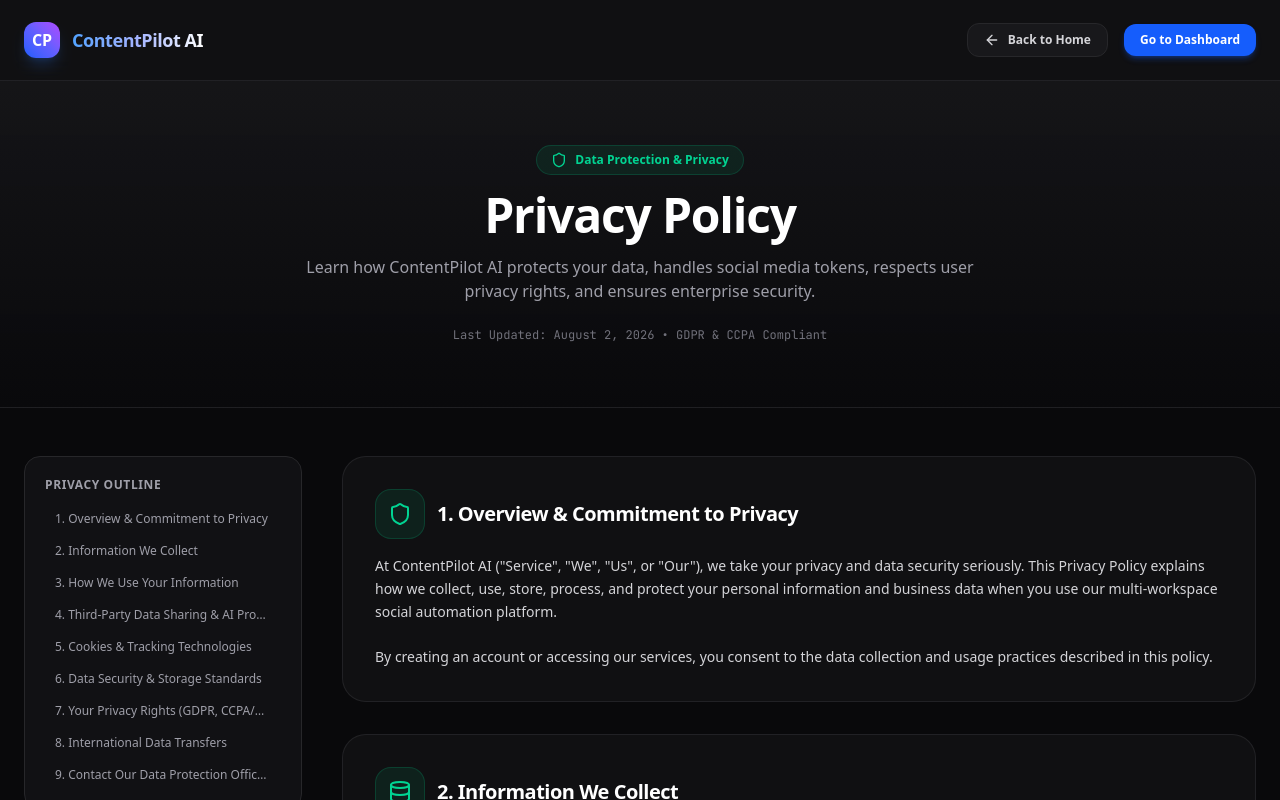
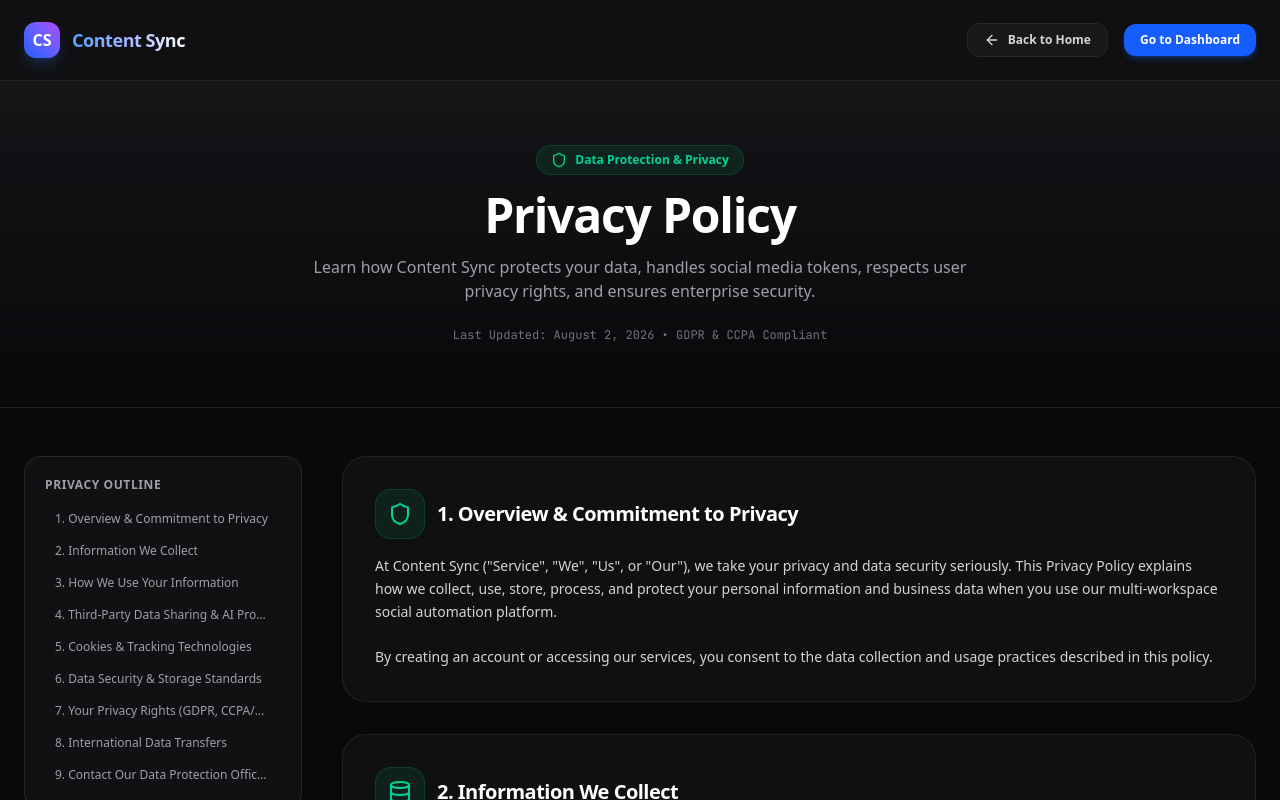
Before and after one commit to khadka27/content-sync, a Next.js app: page /privacy in a window 1280 px wide. Shown: the top 800 px of the page. Built offline with nearby package versions, Linux system fonts and the light colour scheme.

Commit message:
chore: rename project from ContentPilot AI to Content Sync across all app pages and components

```diff
--- a/src/app/layout.tsx
+++ b/src/app/layout.tsx
@@ -4,7 +4,7 @@
 import { AuthProvider } from '@/components/providers/AuthProvider';
 
 export const metadata: Metadata = {
-  title: 'ContentPilot AI | Multi-Workspace Social Automation SaaS',
+  title: 'Content Sync | Multi-Workspace Social Automation SaaS',
   description: 'AI-powered social media automation platform for multi-website management, content scheduling, and analytics across 10 social platforms.',
   keywords: 'social media automation, content scheduling, AI content, multi-platform posting',
 };
--- a/src/app/login/page.tsx
+++ b/src/app/login/page.tsx
@@ -355,7 +355,7 @@
           </div>
           <div className="flex flex-col">
             <span className="text-base font-extrabold tracking-tight text-white flex items-center gap-1.5">
-              ContentPilot <span className="gradient-text">AI</span>
+              Content Sync <span className="gradient-text">AI</span>
             </span>
             <span className="text-[10px] text-zinc-400 font-mono">Multi-Workspace Social Engine</span>
           </div>
@@ -376,7 +376,7 @@
           fallback={
             <div className="glass p-8 rounded-3xl text-center space-y-4">
               <Loader2 className="w-8 h-8 text-blue-400 animate-spin mx-auto" />
-              <p className="text-xs text-zinc-400">Loading ContentPilot Auth Portal...</p>
+              <p className="text-xs text-zinc-400">Loading Content Sync Auth Portal...</p>
             </div>
           }
         >
@@ -386,7 +386,7 @@
 
       {/* Footer */}
       <footer className="relative z-10 p-4 text-center text-xs text-zinc-600 border-t border-white/[0.04]">
-        © 2026 ContentPilot AI. All rights reserved. ·{' '}
+        © 2026 Content Sync Inc. All rights reserved. ·{' '}
         <a href="/privacy" className="hover:text-zinc-400 underline transition">Privacy Policy</a> ·{' '}
         <a href="/terms" className="hover:text-zinc-400 underline transition">Terms of Service</a>
       </footer>
--- a/src/app/page.tsx
+++ b/src/app/page.tsx
@@ -85,7 +85,7 @@
             </div>
             <div>
               <span className="font-extrabold text-base tracking-tight gradient-text">
-                ContentPilot AI
+                Content Sync
               </span>
               <span className="ml-2 text-[9px] font-bold px-1.5 py-0.5 rounded-full badge-neon-blue uppercase tracking-widest">
                 v2.4
@@ -142,7 +142,7 @@
 
           {/* Sub-headline */}
           <p className="text-base sm:text-lg text-zinc-400 max-w-2xl mx-auto leading-relaxed mb-10 animate-slide-up" style={{ animationDelay: '0.1s' }}>
-            ContentPilot AI scrapes blog posts, transforms URLs into platform-native posts, generates carousel decks & video scripts, and auto-publishes on your schedule - across every major social network.
+            Content Sync scrapes blog posts, transforms URLs into platform-native posts, generates carousel decks & video scripts, and auto-publishes on your schedule — across every major social network.
           </p>
 
           {/* CTAs */}
@@ -151,7 +151,7 @@
               href="/dashboard"
               className="group w-full sm:w-auto px-8 py-4 rounded-2xl bg-gradient-to-r from-blue-600 via-indigo-600 to-purple-600 animate-gradient hover:opacity-90 text-white font-bold text-sm shadow-2xl shadow-blue-700/30 transition-all btn-glow flex items-center justify-center gap-3"
             >
-              <span>Open ContentPilot AI</span>
+              <span>Open Content Sync</span>
               <ArrowRight className="w-4 h-4 group-hover:translate-x-1 transition-transform" />
             </Link>
 
@@ -242,37 +242,28 @@
             <div className="absolute inset-0 -z-10 flex items-center justify-center pointer-events-none">
               <div className="w-[600px] h-[300px] bg-blue-600/15 rounded-full blur-[100px]" />
             </div>
-            <div className="inline-flex items-center gap-2 px-3.5 py-1.5 rounded-full badge-neon-blue text-xs font-bold mb-6">
-              <CheckCircle2 className="w-3.5 h-3.5 text-blue-400" />
-              <span>Start free · No credit card required</span>
+            <div className="max-w-4xl mx-auto space-y-6">
+              <h2 className="text-3xl sm:text-5xl font-black tracking-tight text-white font-display">
+                Ready to Accelerate Your Social Growth?
+              </h2>
+              <p className="text-sm text-zinc-300 max-w-lg mx-auto">
+                Join 200+ teams already using Content Sync to automate their entire social media workflow.
+              </p>
+
+              <div className="pt-4 flex justify-center">
+                <Link
+                  href="/dashboard"
+                  className="px-8 py-4 rounded-2xl bg-white text-zinc-950 font-extrabold text-sm hover:bg-zinc-100 transition shadow-2xl flex items-center gap-2"
+                >
+                  <span>Launch Content Sync →</span>
+                </Link>
+              </div>
             </div>
-            <h2 className="text-3xl sm:text-4xl font-black tracking-tight font-display text-white mb-4">
-              Ready to 10× your content output?
-            </h2>
-            <p className="text-zinc-300 text-sm mb-8 max-w-md mx-auto">
-              Join 200+ teams already using ContentPilot AI to automate their entire social media workflow.
-            </p>
-            <Link
-              href="/dashboard"
-              className="inline-flex items-center gap-3 px-8 py-4 rounded-2xl bg-gradient-to-r from-blue-600 to-indigo-600 hover:from-blue-500 hover:to-indigo-500 text-white font-bold shadow-2xl shadow-blue-700/40 transition-all btn-glow"
-            >
-              <span>Launch ContentPilot AI →</span>
-            </Link>
           </div>
         </section>
       </main>
 
       {/* ── Footer ───────────────────────────────────────────── */}
-      <footer className="border-t border-white/[0.06] py-10 px-6">
-        <div className="max-w-7xl mx-auto flex flex-col md:flex-row items-center justify-between gap-6 text-xs text-zinc-500">
-          <div className="flex items-center gap-3">
-            <div className="w-7 h-7 rounded-lg bg-gradient-to-tr from-blue-600 to-indigo-500 flex items-center justify-center font-bold text-white text-[10px] shadow glow-sm-blue">
-              CP
-            </div>
-            <span className="font-bold text-zinc-300 text-sm">ContentPilot AI</span>
-            <span className="font-mono text-zinc-600">&bull; v2.4.0</span>
-          </div>
-
           <div className="flex flex-wrap items-center gap-6 text-zinc-400">
             {[
               { label: 'Dashboard', href: '/dashboard' },
--- a/src/app/privacy/page.tsx
+++ b/src/app/privacy/page.tsx
@@ -14,8 +14,8 @@
 } from 'lucide-react';
 
 export const metadata = {
-  title: 'Privacy Policy | ContentPilot AI',
-  description: 'Privacy Policy and Data Protection standards for ContentPilot AI Multi-Workspace Social Automation Platform.',
+  title: 'Privacy Policy | Content Sync',
+  description: 'Privacy Policy and Data Protection standards for Content Sync Multi-Workspace Social Automation Platform.',
 };
 
 export default function PrivacyPage() {
@@ -26,7 +26,7 @@
       id: 'overview',
       title: '1. Overview & Commitment to Privacy',
       icon: Shield,
-      content: `At ContentPilot AI ("Service", "We", "Us", or "Our"), we take your privacy and data security seriously. This Privacy Policy explains how we collect, use, store, process, and protect your personal information and business data when you use our multi-workspace social automation platform.
+      content: `At Content Sync ("Service", "We", "Us", or "Our"), we take your privacy and data security seriously. This Privacy Policy explains how we collect, use, store, process, and protect your personal information and business data when you use our multi-workspace social automation platform.
 
 By creating an account or accessing our services, you consent to the data collection and usage practices described in this policy.`,
     },
@@ -34,7 +34,7 @@
       id: 'information-collected',
       title: '2. Information We Collect',
       icon: Database,
-      content: `We collect several categories of information to operate, optimize, and secure ContentPilot AI:
+      content: `We collect several categories of information to operate, optimize, and secure Content Sync:
 
 - Account & Profile Data: Full name, email address, company name, profile avatar, billing preferences, and encrypted password credentials.
 - Workspace & Integration Data: Domain URLs, RSS feed links, connected social media account identifiers, and OAuth access tokens (Facebook Pages, Instagram, X, LinkedIn, Threads, Pinterest, Telegram, Discord).
@@ -66,7 +66,7 @@
       id: 'cookies',
       title: '5. Cookies & Tracking Technologies',
       icon: Cookie,
-      content: `ContentPilot AI utilizes essential cookies and local storage tokens to maintain authenticated sessions, store workspace preferences (such as light/dark mode and active workspace selection), and secure API interactions.
+      content: `Content Sync utilizes essential cookies and local storage tokens to maintain authenticated sessions, store workspace preferences (such as light/dark mode and active workspace selection), and secure API interactions.
 
 - Essential Cookies: Strictly necessary for login sessions, CSRF protection, and navigation security.
 - Functional Storage: Preserves active workspace context and temporary post drafts.
@@ -91,13 +91,13 @@
 - Right to Access & Portability: Request a copy of the personal data and workspace content stored in your account.
 - Right to Rectification: Correct inaccurate or incomplete profile and organization details.
 - Right to Erasure ("Right to be Forgotten"): Request permanent deletion of your account and associated social connection tokens.
-- Right to Withdraw Consent: Revoke social media OAuth connections at any time directly through ContentPilot AI settings or your social media provider's account security page.`,
+- Right to Withdraw Consent: Revoke social media OAuth connections at any time directly through Content Sync settings or your social media provider's account security page.`,
     },
     {
       id: 'international-transfers',
       title: '8. International Data Transfers',
       icon: Globe,
-      content: `ContentPilot AI operates globally. Information collected from users in the European Economic Area (EEA), United Kingdom, or other regions may be transferred to and processed on secure servers located in the United States or other countries with equivalent data protection standards under standard contractual clauses (SCCs).`,
+      content: `Content Sync operates globally. Information collected from users in the European Economic Area (EEA), United Kingdom, or other regions may be transferred to and processed on secure servers located in the United States or other countries with equivalent data protection standards under standard contractual clauses (SCCs).`,
     },
     {
       id: 'contact-privacy',
@@ -105,9 +105,9 @@
       icon: HelpCircle,
       content: `If you wish to exercise your privacy rights, request data deletion, or submit questions regarding this Privacy Policy, please contact our Data Protection Officer:
 
-- Email: privacy@contentpilot.ai
-- Security Portal: https://contentpilot.ai/security
-- Postal Address: ContentPilot AI Inc., Attn: Privacy Officer, Legal Dept.`,
+- Email: privacy@contentsync.ai
+- Security Portal: https://contentsync.ai/security
+- Postal Address: Content Sync Inc., Attn: Privacy Officer, Legal Dept.`,
     },
   ];
 
@@ -119,10 +119,10 @@
           <div className="flex items-center gap-3">
             <Link href="/" className="flex items-center gap-3 hover:opacity-90 transition">
               <div className="w-9 h-9 rounded-xl bg-gradient-to-tr from-blue-600 via-indigo-500 to-purple-500 flex items-center justify-center font-bold text-white shadow-lg shadow-blue-500/20">
-                CP
+                CS
               </div>
               <span className="font-extrabold text-lg tracking-tight bg-clip-text text-transparent bg-gradient-to-r from-blue-400 via-indigo-300 to-white">
-                ContentPilot AI
+                Content Sync
               </span>
             </Link>
           </div>
@@ -156,7 +156,7 @@
             Privacy Policy
           </h1>
           <p className="text-zinc-400 text-sm sm:text-base max-w-2xl mx-auto">
-            Learn how ContentPilot AI protects your data, handles social media tokens, respects user privacy rights, and ensures enterprise security.
+            Learn how Content Sync protects your data, handles social media tokens, respects user privacy rights, and ensures enterprise security.
           </p>
           <div className="pt-2 text-xs text-zinc-500 font-mono">
             Last Updated: {lastUpdated} &bull; GDPR & CCPA Compliant
@@ -194,10 +194,10 @@
               We never sell your data or use your private workspace posts for public AI training.
             </p>
             <a
-              href="mailto:privacy@contentpilot.ai"
+              href="mailto:privacy@contentsync.ai"
               className="text-emerald-400 font-semibold underline block hover:text-emerald-300"
             >
-              privacy@contentpilot.ai
+              privacy@contentsync.ai
             </a>
           </div>
         </aside>
@@ -229,7 +229,7 @@
 
           {/* Bottom Footer Notice */}
           <div className="p-6 rounded-2xl bg-zinc-900 border border-zinc-800 text-center text-xs text-zinc-400 space-y-2">
-            <p>&copy; {new Date().getFullYear()} ContentPilot AI Inc. All rights reserved.</p>
+            <p>&copy; {new Date().getFullYear()} Content Sync Inc. All rights reserved.</p>
             <div className="flex items-center justify-center gap-4 text-zinc-500 pt-1">
               <Link href="/privacy" className="hover:text-zinc-300 underline">
                 Privacy Policy
--- a/src/app/terms/page.tsx
+++ b/src/app/terms/page.tsx
@@ -13,8 +13,8 @@
 } from 'lucide-react';
 
 export const metadata = {
-  title: 'Terms & Conditions | ContentPilot AI',
-  description: 'Terms of Service and Conditions of Use for ContentPilot AI Multi-Workspace Social Automation Platform.',
+  title: 'Terms & Conditions | Content Sync',
+  description: 'Terms of Service and Conditions of Use for Content Sync Multi-Workspace Social Automation Platform.',
 };
 
 export default function TermsPage() {
@@ -128,10 +128,10 @@
           <div className="flex items-center gap-3">
             <Link href="/" className="flex items-center gap-3 hover:opacity-90 transition">
               <div className="w-9 h-9 rounded-xl bg-gradient-to-tr from-blue-600 via-indigo-500 to-purple-500 flex items-center justify-center font-bold text-white shadow-lg shadow-blue-500/20">
-                CP
+                CS
               </div>
               <span className="font-extrabold text-lg tracking-tight bg-clip-text text-transparent bg-gradient-to-r from-blue-400 via-indigo-300 to-white">
-                ContentPilot AI
+                Content Sync
               </span>
             </Link>
           </div>
@@ -165,7 +165,7 @@
             Terms & Conditions
           </h1>
           <p className="text-zinc-400 text-sm sm:text-base max-w-2xl mx-auto">
-            Please read these terms carefully before using ContentPilot AI. By using our multi-workspace social automation service, you agree to these legal conditions.
+            Please read these terms carefully before using Content Sync. By using our multi-workspace social automation service, you agree to these legal conditions.
           </p>
           <div className="pt-2 text-xs text-zinc-500 font-mono">
             Last Updated: {lastUpdated} &bull; Version 2.4.0
@@ -238,7 +238,7 @@
 
           {/* Bottom Footer Notice */}
           <div className="p-6 rounded-2xl glass border border-white/[0.06] text-center text-xs text-zinc-400 space-y-2">
-            <p>&copy; {new Date().getFullYear()} ContentPilot AI Inc. All rights reserved.</p>
+            <p>&copy; {new Date().getFullYear()} Content Sync Inc. All rights reserved.</p>
             <div className="flex items-center justify-center gap-4 text-zinc-500 pt-1">
               <Link href="/privacy" className="hover:text-zinc-300 transition">
                 Privacy Policy
--- a/src/components/CommandPalette.tsx
+++ b/src/components/CommandPalette.tsx
@@ -168,7 +168,7 @@
             </kbd>
             <span>to open palette anytime</span>
           </div>
-          <span>ContentPilot AI v2.4</span>
+          <span>Content Sync v2.4</span>
         </div>
       </div>
     </div>
--- a/src/components/layout/DashboardLayout.tsx
+++ b/src/components/layout/DashboardLayout.tsx
@@ -80,10 +80,10 @@
       <div className="md:hidden flex items-center justify-between px-4 py-3 bg-zinc-900 border-b border-zinc-800">
         <div className="flex items-center gap-2">
           <div className="w-8 h-8 rounded-lg bg-gradient-to-tr from-blue-600 to-indigo-500 flex items-center justify-center font-bold text-white shadow-lg">
-            CP
+            CS
           </div>
           <span className="font-bold text-base bg-clip-text text-transparent bg-gradient-to-r from-blue-400 to-indigo-300">
-            ContentPilot AI
+            Content Sync
           </span>
         </div>
         <button
@@ -106,12 +106,12 @@
             <div className="flex items-center gap-2.5">
               <div className="relative">
                 <div className="w-9 h-9 rounded-xl bg-gradient-to-tr from-blue-600 via-indigo-500 to-purple-500 flex items-center justify-center font-black text-white text-xs shadow-lg glow-sm-blue">
-                  CP
+                  CS
                 </div>
                 <span className="absolute -top-0.5 -right-0.5 w-2.5 h-2.5 rounded-full bg-emerald-400 border-2 border-zinc-950 status-dot-active" />
               </div>
               <div>
-                <h1 className="font-extrabold text-sm leading-tight gradient-text tracking-tight">ContentPilot AI</h1>
+                <h1 className="font-extrabold text-sm leading-tight gradient-text tracking-tight">Content Sync</h1>
                 <p className="text-[10px] text-zinc-500">Multi-Workspace Suite</p>
               </div>
             </div>
```
